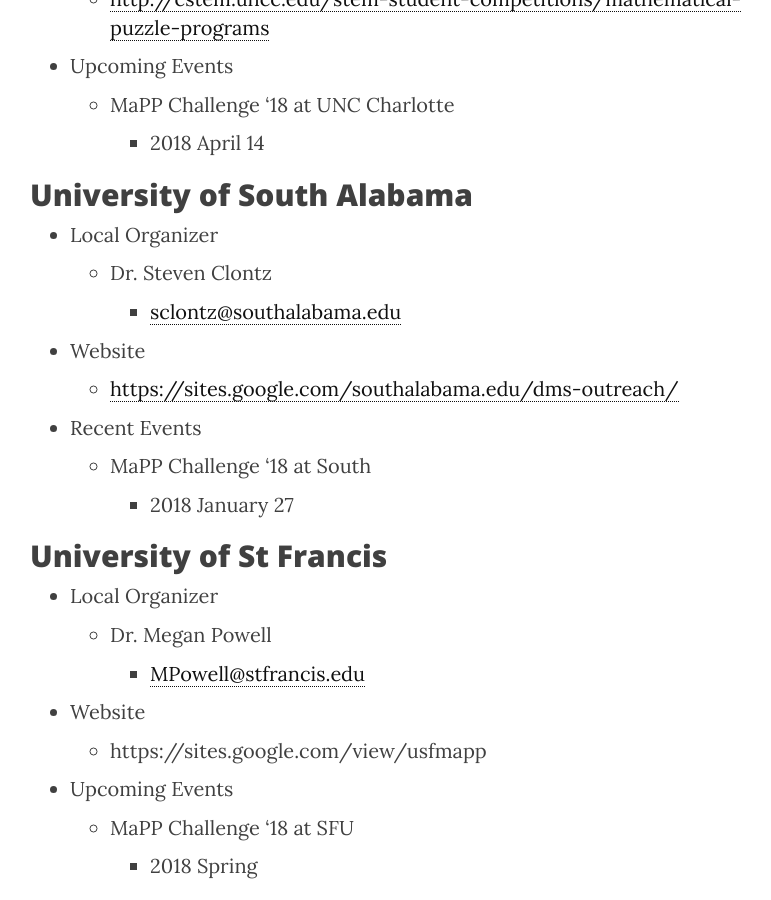
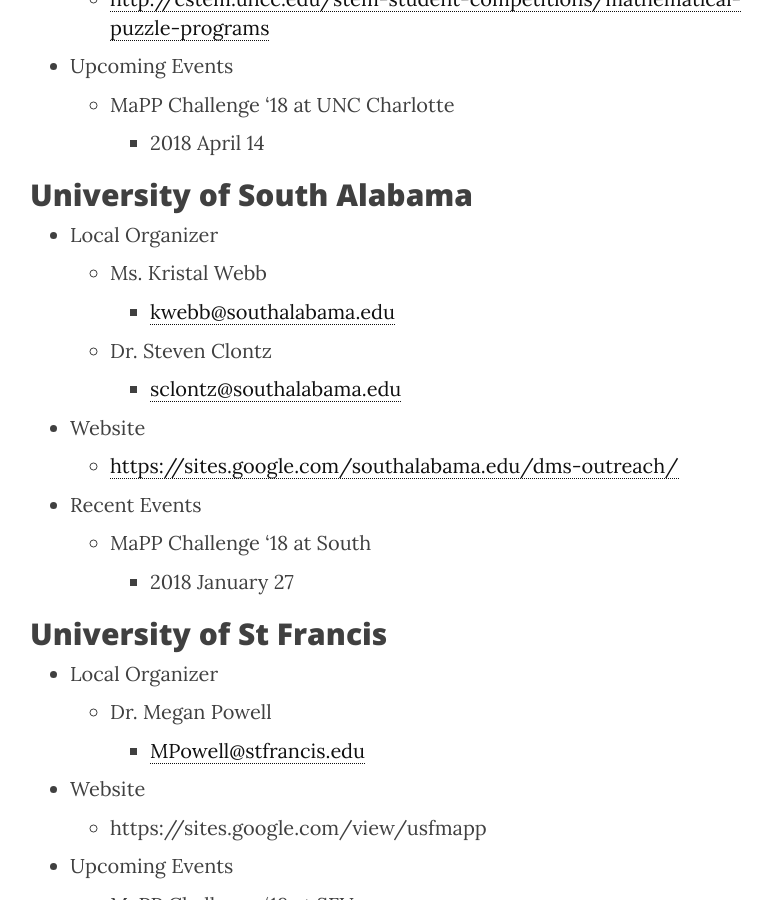
Before and after one commit to MaPPmath/mappmath.github.io, a Jekyll site: the page built from pages/3_campuses.md, in a window 1280 px wide and 900 px high, scrolled down 2904 px. Shown: the whole window, without its empty margins (235-1006 px from the left). Built offline with Jekyll 4.4.1, drawn with Linux system fonts in a browser that asks for light colours; nearby versions of some CDN libraries.

Commit message:
Update 3_campuses.md

```diff
--- a/pages/3_campuses.md
+++ b/pages/3_campuses.md
@@ -87,6 +87,8 @@
 ## University of South Alabama
 
 - Local Organizer
+    - Ms. Kristal Webb
+      - <kwebb@southalabama.edu>
     - Dr. Steven Clontz
       - <sclontz@southalabama.edu>
 - Website
```
